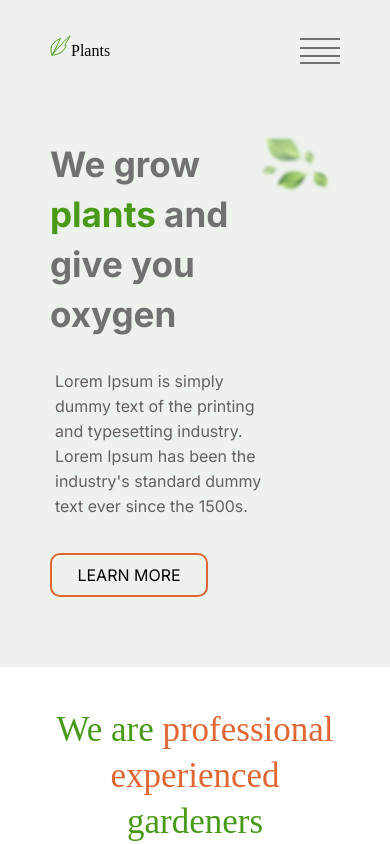
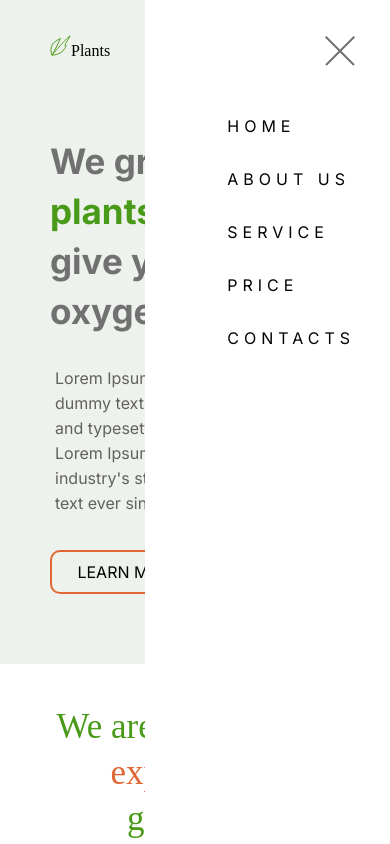
Before and after one commit to AciaKr/github.io, a website: page plants/index.html in a window 390 px wide. Both pictures are taken after a click on the element 320 px from the left and 51 px from the top of the page. Shown: the top 844 px of the page. Drawn offline with Linux system fonts and the light colour scheme; a web font is replaced by a local one.

Commit message:
feat: implement burger menu

```diff
--- a/plants/index.html
+++ b/plants/index.html
@@ -9,7 +9,6 @@
     <link href="https://fonts.googleapis.com/css2?family=Inika:wght@400;700&family=Inter:wght@400;700&display=swap" rel="stylesheet">
     <link rel="stylesheet" href="./sass/style.css">
     <link rel="icon" href="./favicon.ico">
-    <script src="./index.js"></script>
     <title>Plants</title>
     <meta name="description" content="Plants: We grow plants and give you oxygen and professional experienced gardeners">
 </head>
@@ -23,19 +22,19 @@
                 </a>
             </div>
             <nav class="header__navigation">
+                <div class="hamburger" id="hamburger">
+                    <span class="hamburger__line"></span>
+                </div>
                 <ul class="nav" id="nav">
-                    <li><a href="#welcome" class="nav__link nav_checked">Home</a></li>
-                    <li><a href="#about-us" class="nav__link">About us</a></li>
-                    <li><a href="#service" class="nav__link">Service</a></li>
-                    <li><a href="#price" class="nav__link">Price</a></li>
-                    <li><a href="#contacts" class="nav__link">Contacts</a></li>
+                    <li class="nav__item"><a href="#welcome" class="nav__link">Home</a></li>
+                    <li class="nav__item"><a href="#about-us" class="nav__link">About us</a></li>
+                    <li class="nav__item"><a href="#service" class="nav__link">Service</a></li>
+                    <li class="nav__item"><a href="#price" class="nav__link">Price</a></li>
+                    <li class="nav__item"><a href="#contacts" class="nav__link">Contacts</a></li>
                 </ul>
             </nav>
-            <div class="hamburger" id="hamburger">
-                <span class="hamburger__line"></span>
-            </div>
+            <div class="burger-menu_overlay"></div>
         </div>
-        <div class="popup" id="popup"></div>
     </header>
     <main>
         <section class="welcome" id="welcome">
@@ -211,5 +210,6 @@
             </ul>
         </div>
     </footer>
+    <script src="./index.js"></script>
 </body>
 </html>
--- a/plants/index.js
+++ b/plants/index.js
@@ -1,41 +1,117 @@
-console.log("65 баллов")
+console.log('65 баллов')
 
-const hamburger = document.querySelector("#hamburger");
-const popup = document.querySelector("#popup");
-// const body = document.body;
+const menu = document.querySelector('.header__navigation');
+const burger = document.querySelector('.hamburger');
+const lines = document.querySelector('.hamburger__line');
+const nav = document.querySelector('.nav');
+const body = document.body;
+// const links = document.querySelector('.nav__link');
 
-// // Клонируем меню, чтобы задать свои стили для мобильной версии
-// const menu = document.querySelector("#nav").cloneNode(1);
 
-// При клике на иконку hamb вызываем ф-ию hambHandler
-// hamburger.addEventListener("click", hamburgerHandler);
+function openMenu() {
+    document.querySelector('.header__navigation').classList.add('active');
+    document.querySelector('.hamburger').classList.add('active');
+    document.querySelector('.nav__link').classList.add('active');
+    document.querySelector('.hamburger__line').classList.add('active');
+    // burger.classList.toggle('active');
+    // nav.classList.toggle('active');
+  }
 
-// Выполняем действия при клике ..
-// function hamburgerHandler(e) {
-//   e.preventDefault();
-//   // Переключаем стили элементов при клике
-//   popup.classList.toggle("open");
-//   hamburger.classList.toggle("active");
-//   body.classList.toggle("noscroll");
-//   renderPopup();
+// burger.onclick = function () { openMenu(); }
+burger.onclick = function () {
+
+    if (burger.className !== 'active') {
+        openMenu();
+    } else { closeOnClick(); }
+    console.log(burger.classList.contains('active'));
+}
+//   function closeMenu() {
+//     setTimeout(() => {
+//         document.querySelector('.hamburger__line').classList.remove('active');
+//         document.querySelector('.hamburger').classList.remove('active');
+//         document.querySelector('.nav__link').classList.remove('active');
+//         document.querySelector('.header__navigation').classList.remove('active');
+//     }, 1000);
+//   }
+// if (burger.className === 'active') {
+//     burger.onclick = function () { closeOnClick(); }
 // }
 
-// // Здесь мы рендерим элементы в наш попап
-// function renderPopup() {
-//   popup.appendChild(nav);
+// console.log(burger.classList.contains('active'));
+
+//   links.forEach(el => el.addEventListener('click', closeMenu));
+
+// Код для закрытия меню при нажатии на ссылку
+const links = Array.from(nav.children);
+
+// // Для каждого элемента меню при клике вызываем ф-ию
+links.forEach((link) => {
+  link.addEventListener("click", closeOnClick);
+});
+
+// // Закрытие попапа при клике на меню
+function closeOnClick() {
+    document.querySelector('.header__navigation').classList.remove("active");
+    document.querySelector('.hamburger__line').classList.remove('active');
+    document.querySelector('.hamburger').classList.remove('active');
+    document.querySelector('.nav__link').classList.remove('active');
+//   body.classList.remove("noscroll");
+}
+
+// function burgerMenu(selector) {
+//     const menu = document.querySelector(selector);
+//     const overlay = document.querySelector('.burger-menu_overlay');
+//     const body = document.querySelector('body');
+
+//     button.addEventListener('click', e => {
+//         e.preventDefault();
+//         toggleMenu();
+//     });
+
+//     lines.addEventListener('click', e => {
+//         e.preventDefault();
+//         toggleMenu();
+//     });
+
+//     links.addEventListener('click', () => toggleMenu);
+//     overlay.addEventListener('click', () => toggleMenu);
+
+//     function toggleMenu(){
+//         if (menu.classList.contains('header__navigation_active')) {
+//             menu.classList.remove('header__navigation_active');
+//             body.style.overflow = 'visible';
+//         } else {
+//             menu.classList.add('header__navigation_active');
+//             body.style.overflow = 'hidden';
+//         }
+//     }
 // }
 
-// // Код для закрытия меню при нажатии на ссылку
-// const links = Array.from(nav.children);
+// burgerMenu('.header__navigation');
 
-// // Для каждого элемента меню при клике вызываем ф-ию
-// links.forEach((link) => {
-//   link.addEventListener("click", closeOnClick);
-// });
+// function burgerMenu(selector) {
+//     let menu = $(selector);
+//     let button = menu.find('.hamburger', '.hamburger__line');
+//     let links = menu.find('.nav__link');
+//     let overlay = menu.find('.burger-menu_overlay');
 
-// // Закрытие попапа при клике на меню
-// function closeOnClick() {
-//   popup.classList.remove("open");
-//   hamburger.classList.remove("active");
-//   body.classList.remove("noscroll");
-// }
+//     button.on('click', (e) => {
+//       e.preventDefault();
+//       toggleMenu();
+//     });
+
+//     links.on('click', () => toggleMenu());
+//     overlay.on('click', () => toggleMenu());
+
+//     function toggleMenu(){
+//       menu.toggleClass('header__navigation_active');
+
+//       if (menu.hasClass('header__navigation_active')) {
+//         $('body').css('overlow', 'hidden');
+//       } else {
+//         $('body').css('overlow', 'visible');
+//       }
+//     }
+//   }
+
+//   burgerMenu('.header__navigation');
--- a/plants/sass/_base.scss
+++ b/plants/sass/_base.scss
@@ -161,7 +161,7 @@ h3 {
     font-size: 1.6rem;
     font-style: normal;
     font-weight: 400;
-    line-height: 50px;
+    line-height: 5rem;
     list-style: none;
 
     @media (max-width: 670px) {
--- a/plants/sass/_hamburger.scss
+++ b/plants/sass/_hamburger.scss
@@ -9,175 +9,174 @@
 @media (max-width: 670px) {
     .hamburger {
         display: inline-block;
+        position: relative;
+        z-index: 30;
         width: 40px;
         height: 26px;
-        border-top: 2px solid $color-additional;
-        border-bottom: 2px solid $color-additional;
+        // border-top: 2px solid $color-additional;
+        // border-bottom: 2px solid $color-additional;
         cursor: pointer;
+        -webkit-transition: 0.4s;
+        -moz-transition: 0.4s;
+        -o-transition: 0.4s;
+        transition: 0.4s;
+
+        // &:hover {
+        //     width: 50px;
+        //     height: 50px;
+        //     border-radius: 50%;
+        //     background-color: rgba(255, 255, 255, 0.5);
+        // }
+
+        &.active {
+            position: fixed;
+            top: 50px;
+            right: 30px;
+        }
 
         &__line {
             display: inline-block;
-            height: 10px;
+            height: 9px;
             width: 100%;
+            margin-top: 4px;
             vertical-align: middle;
             border-top: 2px solid $color-additional;
             border-bottom: 2px solid $color-additional;
+
+
         }
     }
 
-    .popup {
-        position: fixed;
-        top: 100px;
-        right: -100%;
+    // .hamburger {
+    //     // position: fixed;
+    //     // top: 10px;
+    //     // right: 10px;
+    //     // z-index: 30;
+    //     // width: 80px;
+    //     // height: 80px;
+    //     // border-radius: 50%;
+    //     // background-color: rgba(255, 255, 255, 0.5);
+
+    //   }
+    //   .hamburger:hover .hamburger__line {
+    //     filter: brightness(0.7);
+    //   }
+
+    //   .hamburger:hover {
+    //     background-color: rgba(255, 255, 255, 0.7);
+    //   }
+
+      .hamburger__line::before,
+      .hamburger__line::after {
+        position: absolute;
         width: 100%;
-        height: 100%;
-        background-color: #fff;
-        z-index: 100;
-        display: flex;
-        transition: 0.3s;
+        height: 1.5px;
+        background-color: $color-additional;
+        -webkit-transition: 0.4s;
+        -moz-transition: 0.4s;
+        -o-transition: 0.4s;
+        transition: 0.4s;
       }
-
-    .popup.open {
-        right: 0;
+    //   .hamburger__line {
+    //     top: 50%;
+    //     left: 50%;
+    //     transform: translate(-50%, -50%);
+    //   }
+      .hamburger__line::before {
+        content: '';
+        top: 0;
       }
-
+      .hamburger__line::after {
+        content: '';
+        bottom: 0;
       }
 
 
-
-
-
-/////////////////////////////
-
-@media (max-width: 670px) {
-//   .header__wrapper .nav {
-//     display: none;
-//   }
-
-//   .hamburger {
-//     display: flex;
-//     align-items: center;
-//   }
-
-//   .hamb__field {
-//     padding: 10px 20px;
-//     cursor: pointer;
-//   }
-
-//   .bar {
-//     display: block;
-//     width: 30px;
-//     height: 3px;
-//     margin: 6px auto;
-//     background-color: #fff;
-//     transition: 0.2s;
-//   }
-
-  .popup .nav {
-    width: 100%;
-    height: 100%;
-    display: flex;
-    flex-direction: column;
-    align-items: center;
-    justify-content: start;
-    padding: 50px 0;
-    overflow: auto;
+      .hamburger__line.active {
+        // position: fixed;
+        border: none;
+        transition: 0.4s;
+        background-color: transparent;
       }
 
-  .popup .nav > li {
-    width: 100%;
+      .hamburger__line.active::before {
+        top: 0;
+        transform: rotate(45deg);
+      }
+      .hamburger__line.active::after{
+        top: 0;
+        transform: rotate(-45deg);
       }
 
-  .popup .nav > li > a {
-    width: 100%;
+    .nav {
+        padding-top: 100px;
+        position: fixed;
+        top: 0;
+        z-index: 20;
         display: flex;
-    justify-content: center;
-    padding: 20px 0;
-    font-size: 20px;
-    font-weight: bold;
-    color: #3f3f3f;
-  }
+        flex-flow: column;
+        justify-content: start;
+        height: 100%;
+        background-color: $color-light;
+        overflow-y: auto;
+        right: -100%;
+        -webkit-transition: 0.8s;
+        -moz-transition: 0.8s;
+        -o-transition: 0.8s;
+        transition: 0.8s;
 
-  .popup .nav > li > a:hover {
-    background-color: rgba(122, 82, 179, 0.1);
-  }
+        &__item {
+            border-top: 1px solid #fff;
+            border-bottom: 1px solid #fff;
 
-//   .hamb__field.active .bar:nth-child(2) {
-//     opacity: 0;
-//   }
-
-//   .hamb__field.active .bar:nth-child(1) {
-//     transform: translateY(8px) rotate(45deg);
-//   }
-
-//   .hamb__field.active .bar:nth-child(3) {
-//     transform: translateY(-8px) rotate(-45deg);
-//   }
-
-  body.noscroll {
-    overflow: hidden;
+            &:hover {
+                border-color: $color-border;
             }
         }
 
+        &__link {
+            padding: 18px 35px;
+            font-family: 'Inter', Verdana, sans-serif;
+            font-size: 1.6rem;
+            font-style: normal;
+            font-weight: 400;
+            line-height: 5rem;
+            text-decoration: none;
+            text-transform: uppercase;
+            letter-spacing: 5px;
+            color: $color-nav;
 
-// *,
-// *::after,
-// *::before {
-//   box-sizing: inherit;
-// }
+            &:hover {
+                color: $color-brand;
+                text-shadow: 0.5px 0 0 $color-brand;
+                transition: 0.4s;
+            }
+        }
+    }
 
-// body {
-//   display: flex;
-//   flex-direction: column;
-//   font-family: "Roboto", sans-serif;
-//   font-size: 16px;
-//   line-height: 1.2;
-//   height: 100%;
-// }
+    .header__navigation.active .nav {
+        right: 0;
+        -webkit-transition: 0.4s;
+        -moz-transition: 0.4s;
+        -o-transition: 0.4s;
+        transition: 0.4s;
+    }
 
-// .container {
-//   width: 100%;
-//   max-width: 1000px;
-//   margin: 0 auto;
-//   height: 100%;
-//   padding: 0 15px;
-// }
 
-// .header {
-//   position: fixed;
-//   left: 0;
-//   top: 0;
-//   width: 100%;
-//   height: 75px;
-//   background: #7a52b3;
-// }
+      .burger-menu_overlay {
+        display: none;
+        position: fixed;
+        top: 0;
+        left: 0;
+        width: 100vw;
+        height: 100vh;
+        z-index: 10;
+        transition: 0.3s;
+      }
+      .header__navigation.active .burger-menu_overlay {
+        display: block;
+        background-color: rgba(0, 0, 0, 0.5);
+      }
 
-// .header__wrapper {
-//   display: flex;
-//   justify-content: space-between;
-//   height: 100%;
-// }
 
-// .menu > li > a {
-//   text-decoration: none;
-// }
-
-// .header__wrapper .nav {
-//   display: flex;
-// }
-
-// .header__wrapper .nav > li {
-//   display: flex;
-//   align-items: stretch;
-// }
-
-// .header__wrapper .nav > li > a {
-//   display: flex;
-//   align-items: center;
-//   padding: 0 20px;
-//   color: rgba(255, 255, 255, 0.7);
-// }
-
-// .header__wrapper .nav > li > a:hover {
-//   color: rgba(255, 255, 255, 1);
-// }
+}
```
Also changed, not shown: plants/css/style.min.css, plants/sass/style.css, 2 other files. Lines whose indentation alone changed are shown as unchanged.
